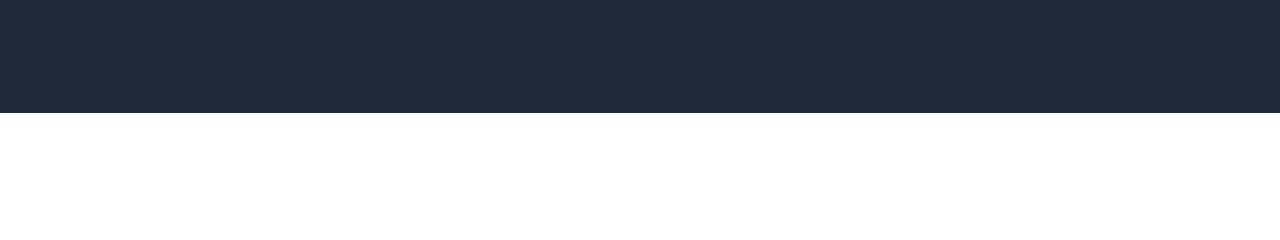
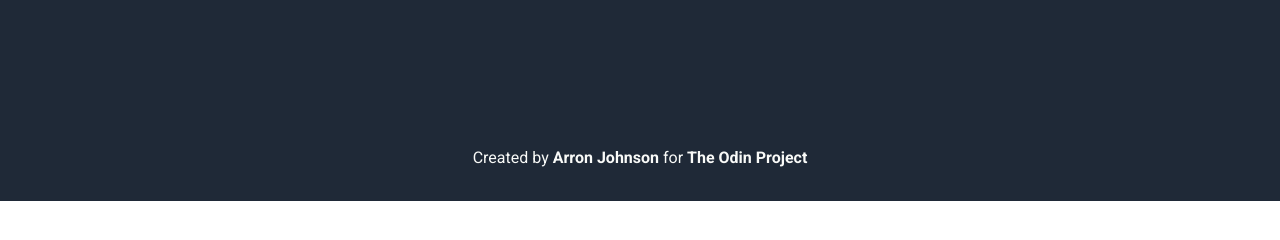
Before and after one commit to arronjohnson/landing-page, a plain HTML site: page index.html in a window 1280 px wide. Shown: the part 360-600 px from the top of the page. Drawn offline with Linux system fonts and the light colour scheme.

Commit message:
Add and style footer

```diff
--- a/index.html
+++ b/index.html
@@ -30,5 +30,10 @@
       </div>
     </div>
   </div>
+  <footer>
+    <p class="footer">
+      Created by <a href="https://github.com/arronjohnson"><strong>Arron Johnson</strong></a> for <a href="https://www.theodinproject.com/"><strong>The Odin Project</strong></a>
+    </p>
+  </footer>
 </body>
 </html>
--- a/styles.css
+++ b/styles.css
@@ -7,17 +7,6 @@
 
 body {
   font-family: Roboto, sans-serif;
-}
-
-ul {
-  display: flex;
-  gap: 24px;
-  list-style: none;
-}
-
-a {
-  color: #f9faf8;
-  text-decoration: none;
 }
 
 button {
@@ -34,8 +23,35 @@ p {
   padding-bottom: 10px;
 }
 
+/* Text Styles */
+ul {
+  display: flex;
+  gap: 24px;
+  list-style: none;
+}
+
+a {
+  color: #f9faf8;
+  text-decoration: none;
+}
+
+.hero-text-logo {
+  font-size: 24px;
+  font-weight: 900;
+}
+
+.hero-text-main {
+  font-size: 48px;
+  font-weight: 900;
+}
+
+.info-text {
+  font-size: 36px;
+  font-weight: 900;
+}
+
 /* Section 1: Nav & Hero */
-.section-one {
+footer, .section-one {
   background-color: #1f2937;
   color: #f9faf8;
   padding: 16px;
@@ -66,13 +82,14 @@ header, .hero {
   flex: 1 0 50%;
 }
 
-/* Text Styles */
-.hero-text-logo {
-  font-size: 24px;
-  font-weight: 900;
+/* Footer */
+footer {
+  align-items: center;
+  display: flex;
+  height: 56px;
+  justify-content: center;
 }
 
-.hero-text-main {
-  font-size: 48px;
-  font-weight: 900;
+p.footer {
+  padding-bottom: 0;
 }
```
